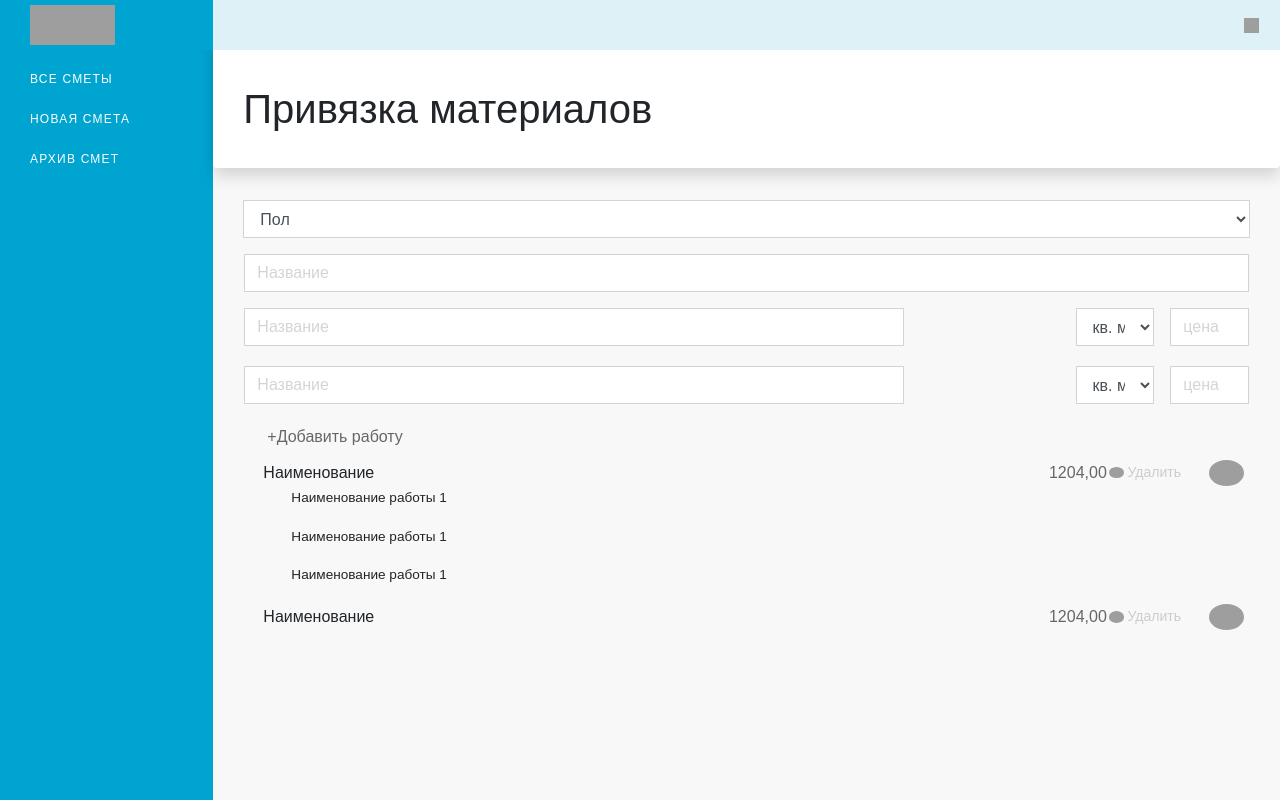
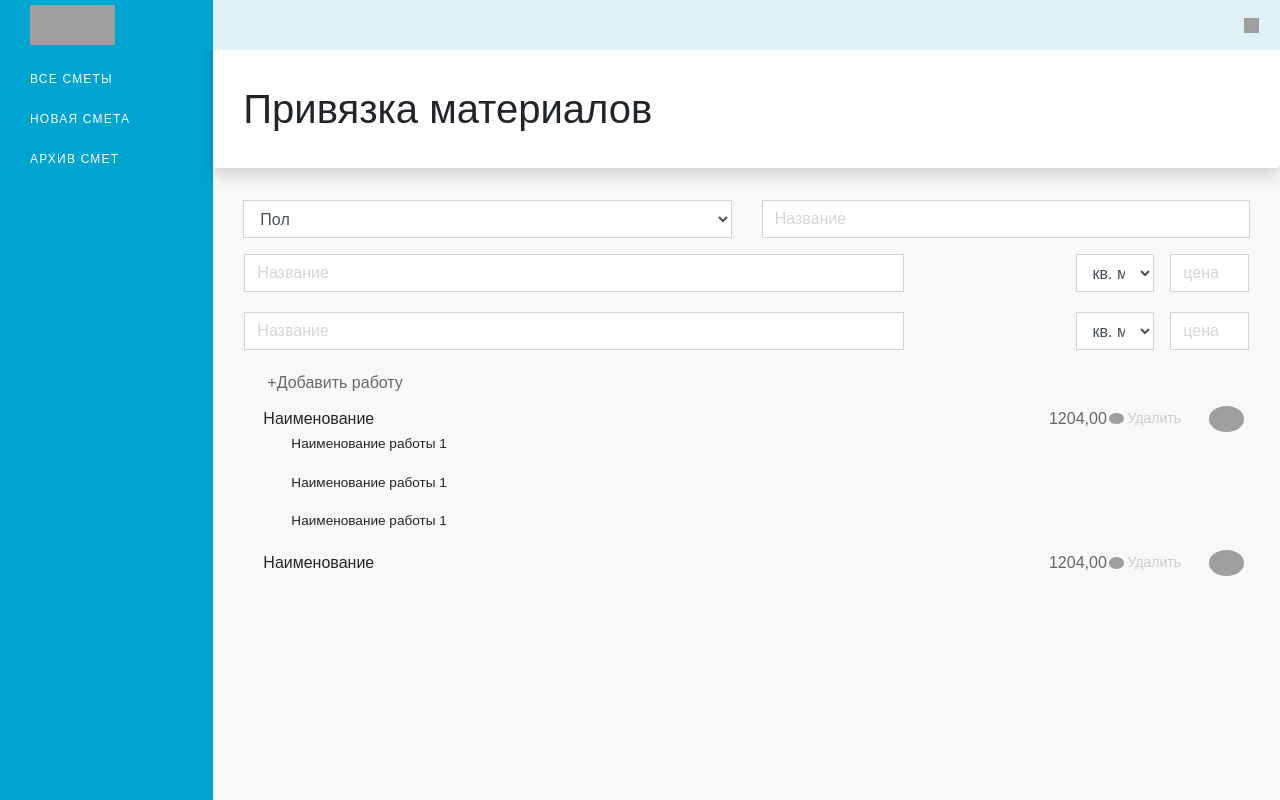
Before and after one commit to Victorypa/FlatiumFrontVue, a Vue app: page /#/additionMaterials in a window 1280 px wide. Built offline with nearby package versions, Linux system fonts and the light colour scheme; grey boxes are pictures that could not be loaded.

Commit message:
2 columns

```diff
--- a/src/views/AdditionMaterials.vue
+++ b/src/views/AdditionMaterials.vue
@@ -22,7 +22,7 @@
             </div>
 
             <div class="row create-floor-work__content col-12">
-              <div class="col-12">
+              <div class="col-6">
                 <select class="form-control">
                   <option selected disabled>Пол</option>
                   <option>Стены</option>
@@ -31,10 +31,7 @@
                   <option>5</option>
                 </select>
               </div>
-            </div>
-
-            <div class="row px-3">
-              <div class="col-md-12  pt-3">
+                <div class="col-md-6 ">
                 <input type="text" placeholder="Название" class="form-control">
               </div>
             </div>
```
